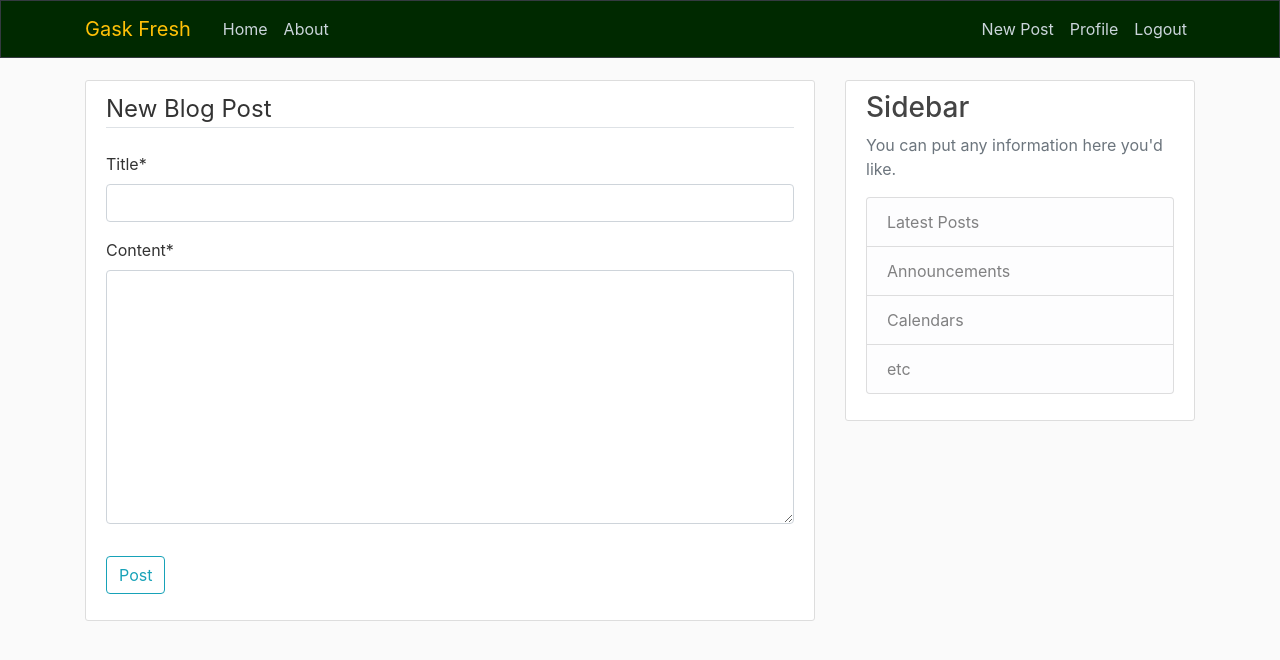
After one commit to gethsun1/Gask_Fresh, a Django app: page /post/new/ in a window 1280 px wide. The commit adds this page. Shown: the top 660 px of the page. Run offline with Django 3.2, Linux system fonts and the light colour scheme; a user stored in the database is signed in; some libraries are stand-ins or nearby versions.

Commit message:
add existing flie

```diff
--- a/gask_disc/blog/models.py
+++ b/gask_disc/blog/models.py
@@ -1,6 +1,7 @@
 #from django.utils import timezone
 from django.contrib.auth.models import User
 from django.db import models
+from django.urls import reverse
 
 
 class Posts(models.Model):
@@ -12,3 +13,6 @@
 
     def __str__(self):
         return self.title
+
+    def get_absolute_url(self):
+        return reverse('posts-detail', kwargs={'pk': self.pk})
--- a/gask_disc/blog/templates/blog/base.html
+++ b/gask_disc/blog/templates/blog/base.html
@@ -32,6 +32,7 @@
             <!-- Navbar Right Side -->
             <div class="navbar-nav">
               {% if user.is_authenticated %}
+                <a class="nav-link nav-item" href="{% url 'posts-create' %}">New Post</a>
                 <a class="nav-link nav-item" href="{% url 'profile' %}">Profile</a>
                 <a class="nav-item nav-link" href="{% url 'logout'%}">Logout</a>
               {% else %}
--- a/gask_disc/blog/templates/blog/home.html
+++ b/gask_disc/blog/templates/blog/home.html
@@ -11,7 +11,7 @@
           <a class="mr-2" href="#">{{ post.author }}</a>
           <small class="text-muted">{{ post.date_posted|date:"M d, Y" }} {{ post.date_posted|time:"h:i a" }}</small>
         </div>
-        <h2><a class="article-title" style="font-size: 30px; letter-spacing: 1px; font-weight: 600;" href="#">{{ post.title }}</a></h2>
+        <h2><a class="article-title" style="font-size: 30px; letter-spacing: 1px; font-weight: 600;" href="{% url 'posts-detail' post.id %}">{{ post.title }}</a></h2>
         <p class="article-content">{{ post.content }}</p>
       </div>
    </article>
--- /dev/null
+++ b/gask_disc/blog/templates/blog/posts_form.html
@@ -0,0 +1,16 @@
+{% extends 'blog/base.html' %}
+{% load crispy_forms_tags %}
+{% block content %}
+    <div class="content-section">
+        <form method="POST">
+            {% csrf_token%}
+            <fieldset class="form-group">
+                <legend class="border-bottom mb-4">New Blog Post</legend>
+                {{ form|crispy }}
+            </fieldset>
+            <div class="form-group">
+                <button class="btn btn-outline-info" type="submit">Post</button>
+            </div>
+        </form>
+    </div>
+{% endblock content %}
--- a/gask_disc/blog/urls.py
+++ b/gask_disc/blog/urls.py
@@ -1,8 +1,13 @@
 from django.urls import path
 
 from . import views
+from .views import PostCreateView, PostDetailView, PostListView, PostUpdateView, PostDeleteView
 
 urlpatterns = [
-    path('', views.home, name='blog-home'),
-    path('about/', views.about, name='blog-about')
+    path('', PostListView.as_view(), name='blog-home'),
+    path('about/', views.about, name='blog-about'),
+    path('post/<int:pk>/', PostDetailView.as_view(), name='posts-detail'),
+    path('post/new/', PostCreateView.as_view(), name='posts-create'),
+    path('post/<int:pk>/update/', PostUpdateView.as_view(), name='posts-update'),
+    path('post/<int:pk>/delete/', PostDeleteView.as_view(), name='posts-delete')
 ]
--- a/gask_disc/blog/views.py
+++ b/gask_disc/blog/views.py
@@ -1,5 +1,8 @@
+from django.contrib.auth.mixins import LoginRequiredMixin, UserPassesTestMixin
 from django.shortcuts import render
-from django.views.generic import ListView
+from django.views.generic import (CreateView, DeleteView, DetailView, ListView,
+                                  UpdateView)
+
 from .models import Posts
 
 
@@ -10,7 +13,52 @@
     return render(request, 'blog/home.html', context)
 
 
-class Pos
+class PostListView(ListView):
+    model = Posts
+    template_name = 'blog/home.html'  # <app>/<model>_<viewtype>.html
+    context_object_name = 'posts'
+    ordering = ['-date_posted']
+
+
+class PostDetailView(DetailView):
+    model = Posts
+
+
+class PostCreateView(LoginRequiredMixin, CreateView):
+    model = Posts
+    fields = ['title', 'content']
+
+    def form_valid(self, form):
+        form.instance.author = self.request.user
+        return super().form_valid(form)
+
+
+class PostUpdateView(LoginRequiredMixin, UserPassesTestMixin, UpdateView):
+    model = Posts
+    fields = ['title', 'content']
+
+    def form_valid(self, form):
+        form.instance.author = self.request.user
+        return super().form_valid(form)
+
+    def test_func(self):
+        post = self.get_object()
+        if self.request.user == post.author:
+            return True
+        else:
+            return False
+
+
+class PostDeleteView(LoginRequiredMixin, UserPassesTestMixin, DeleteView):
+    model = Posts
+    success_url = '/'
+
+    def test_func(self):
+        post = self.get_object()
+        if self.request.user == post.author:
+            return True
+        else:
+            return False
 
 
 def about(request):
```
Also changed, not shown: gask_disc/blog/templates/blog/posts_confirm_delete.html (added, +17 -0 lines), gask_disc/blog/templates/blog/posts_detail.html (added, +21 -0 lines), gask_disc/db.sqlite3, gask_disc/media/profile_pics/8.jpeg (added), gask_disc/media/profile_pics/default.png (added).
